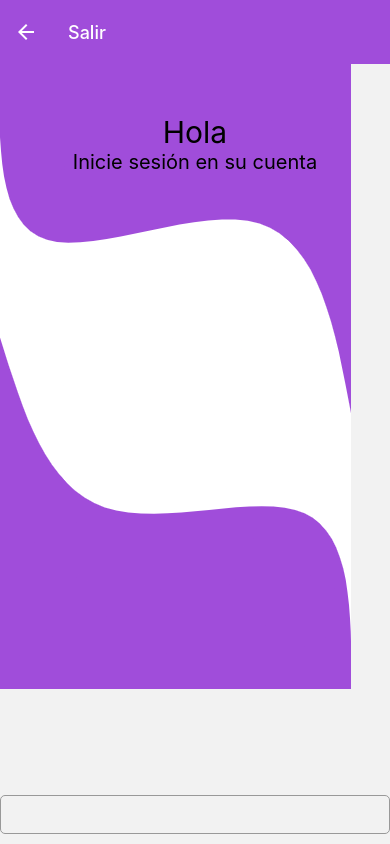
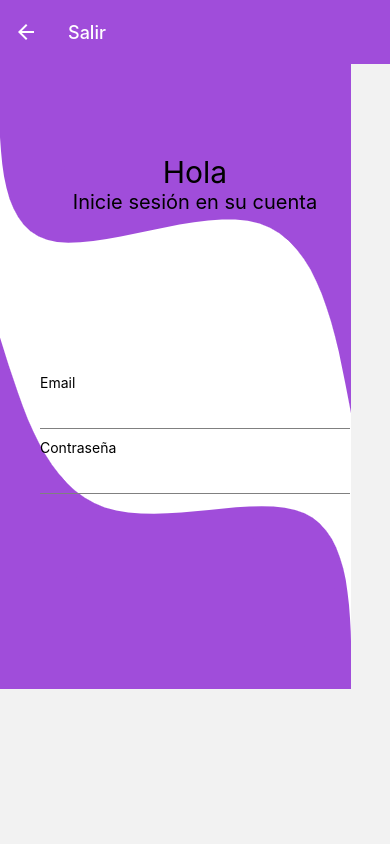
Before and after one commit to Rodriasdev/todo-list-react-native, a React Native app: screen /Login in a window 390 px wide. Built offline with nearby package versions, Linux system fonts and the light colour scheme.

Commit message:
added the inputs to login

```diff
--- a/components/ButtonsLogin.tsx
+++ b/components/ButtonsLogin.tsx
@@ -1,8 +1,29 @@
 import React from "react";
+import { View,Text } from "react-native";
 import { StyledTextInput } from "./StyledTextInput";
+import { ScaledSheet } from "react-native-size-matters";
 
 export const ButtonsLogin: React.FC = () => {
     return(
-        <StyledTextInput/>
-    )
-}
+        <View style={styles.container}>
+            <View style={styles.containerInput}>
+                <Text>Email</Text>
+                <StyledTextInput/>
+            </View>
+            <View style={styles.containerInput}>
+                <Text>Contraseña</Text>
+                <StyledTextInput/>
+            </View>
+        </View>
+    );
+};
+
+const styles = ScaledSheet.create({
+    container: {
+        flex: 1,
+        marginTop: -250
+    },
+    containerInput: {
+        marginHorizontal: 40,
+    }
+})
--- a/components/StyledTextInput.tsx
+++ b/components/StyledTextInput.tsx
@@ -3,10 +3,8 @@ import { TextInput, StyleSheet } from "react-native";
 
 const styles = StyleSheet.create({
     textInput: {
-        borderRadius: 5,
-        borderWidth: 1,
-        borderColor: '#999',
-        paddingHorizontal: 20,
+        borderBottomWidth: 1,
+        borderColor: 'grey',
         paddingVertical: 10,
         marginBottom: 10
     }
--- a/pages/Login.tsx
+++ b/pages/Login.tsx
@@ -7,7 +7,7 @@ const Login : React.FC = () => {
     return(
         <View style={styles.container}>
             <ImageBackground source={require('../assets/blob-scene-haikei.png')} style={styles.backgroundImage}>
-                <View style={{flex: 1, marginTop: 50}}>
+                <View style={{flex: 1, marginTop: 90}}>
                     <Text style={[styles.text, {fontSize: 30}]}>Hola</Text>
                     <Text style={[styles.text, {fontSize: 20}]}>Inicie sesión en su cuenta</Text>
                 </View>
```
